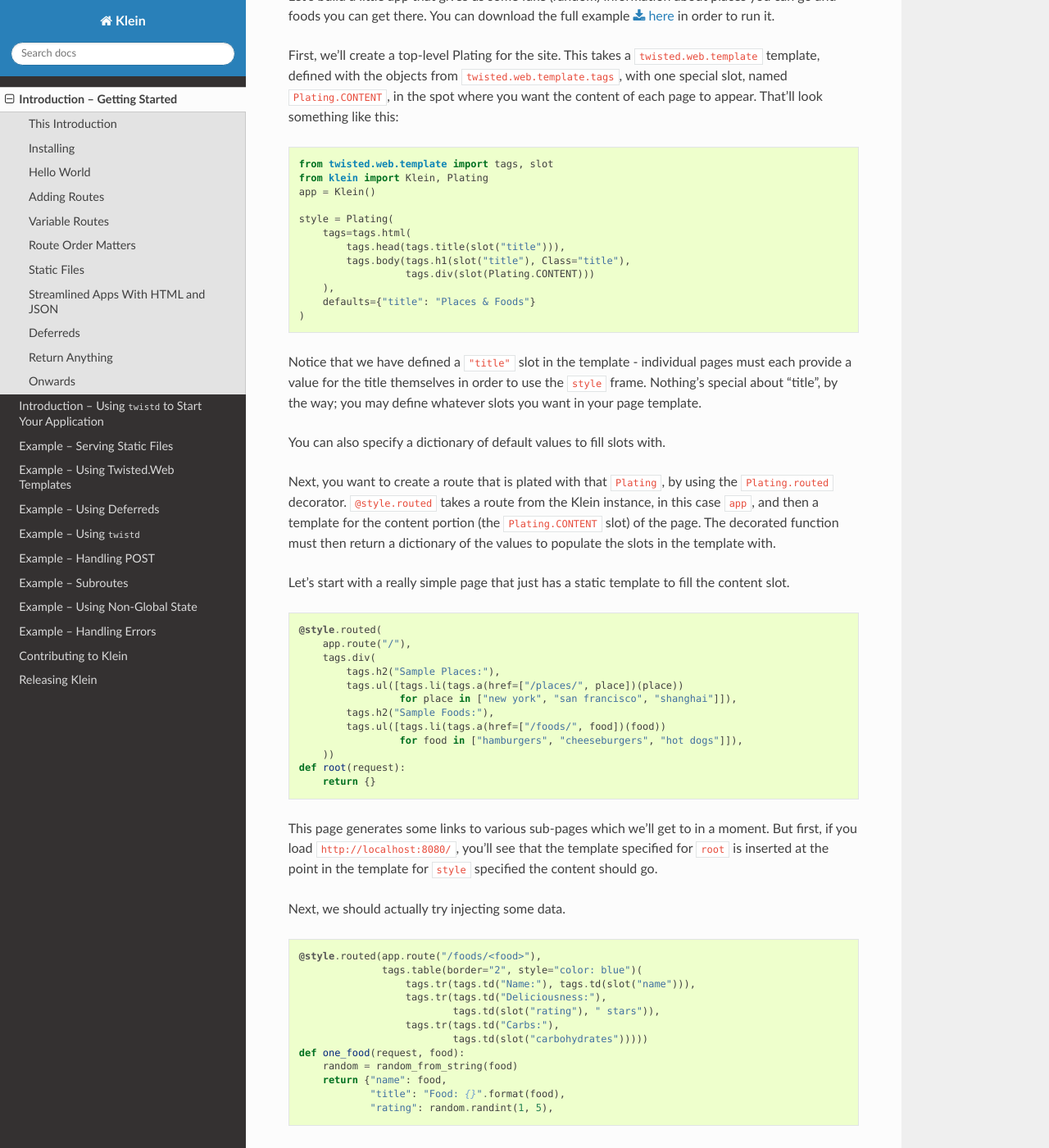
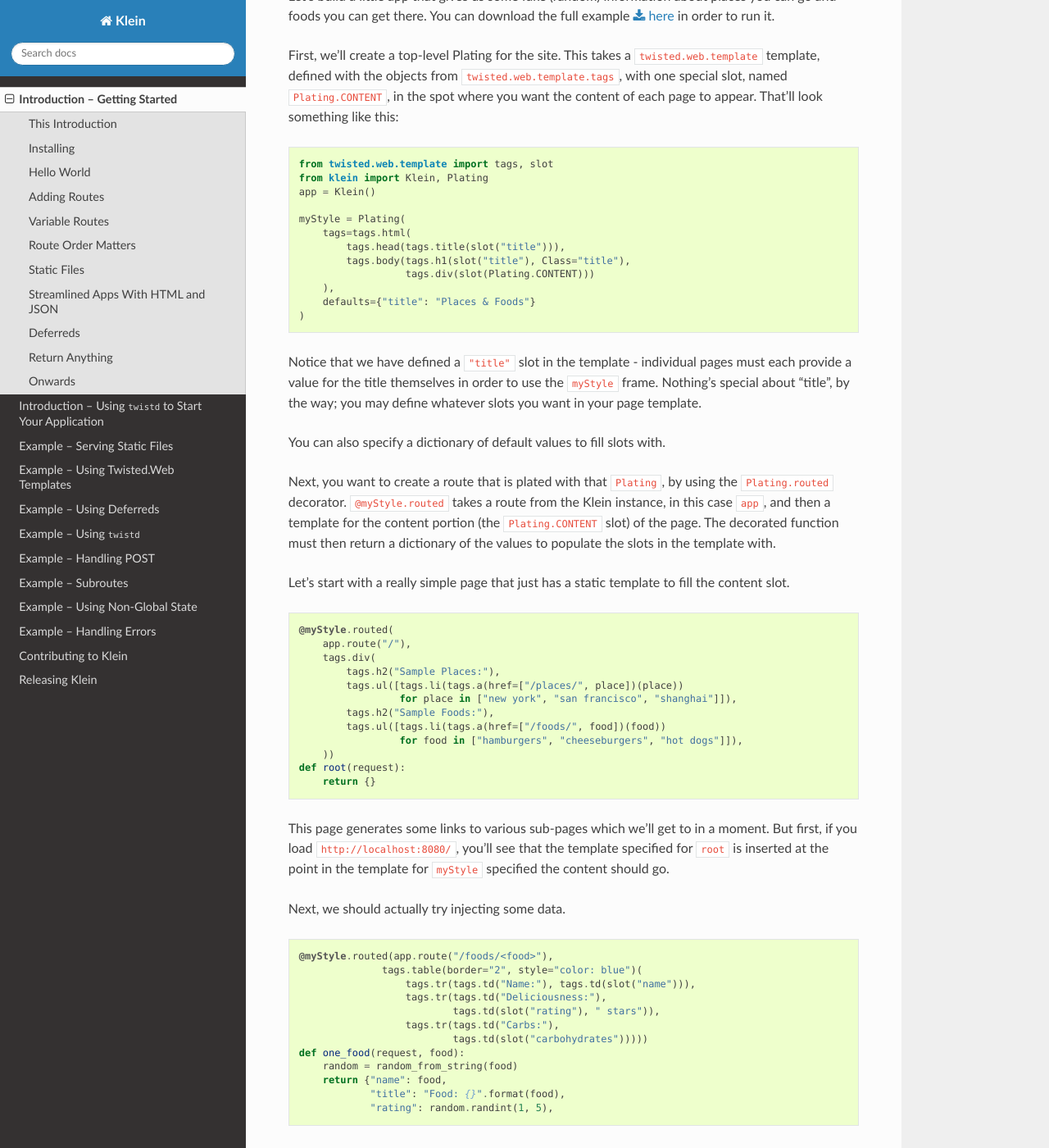
Before and after one commit to twisted/klein, a Sphinx documentation site: the page built from docs/introduction/1-gettingstarted.rst, in a window 1280 px wide and 1400 px high, scrolled down 3698 px. Shown: the whole window at 82% size. Built offline with Sphinx 7.4.7 and the Read the Docs theme 2.0.0, drawn with Linux system fonts in a browser that asks for light colours; the version number could not be read and is left out.

Commit message:
style -> myStyle

```diff
--- a/docs/introduction/1-gettingstarted.rst
+++ b/docs/introduction/1-gettingstarted.rst
@@ -130,13 +130,13 @@ appear.  That'll look something like this:
 
 Notice that we have defined a ``"title"`` slot in the template - individual
 pages must each provide a value for the title themselves in order to use the
-``style`` frame.  Nothing's special about "title", by the way; you may define
+``myStyle`` frame.  Nothing's special about "title", by the way; you may define
 whatever slots you want in your page template.
 
 You can also specify a dictionary of default values to fill slots with.
 
 Next, you want to create a route that is plated with that ``Plating``, by using
-the ``Plating.routed`` decorator.  ``@style.routed`` takes a route from the
+the ``Plating.routed`` decorator.  ``@myStyle.routed`` takes a route from the
 Klein instance, in this case ``app``, and then a template for the content
 portion (the ``Plating.CONTENT`` slot) of the page.  The decorated function
 must then return a dictionary of the values to populate the slots in the
@@ -151,7 +151,7 @@ the content slot.
 This page generates some links to various sub-pages which we'll get to in a
 moment.  But first, if you load ``http://localhost:8080/``, you'll see that the
 template specified for ``root`` is inserted at the point in the template for
-``style`` specified the content should go.
+``myStyle`` specified the content should go.
 
 Next, we should actually try injecting some data.
 
--- a/docs/introduction/codeexamples/html.py
+++ b/docs/introduction/codeexamples/html.py
@@ -14,7 +14,7 @@ from twisted.web.template import tags, slot
 from klein import Klein, Plating
 app = Klein()
 
-style = Plating(
+myStyle = Plating(
     tags=tags.html(
         tags.head(tags.title(slot("title"))),
         tags.body(tags.h1(slot("title"), Class="title"),
@@ -23,7 +23,7 @@ style = Plating(
     defaults={"title": "Places & Foods"}
 )
 
-@style.routed(
+@myStyle.routed(
     app.route("/"),
     tags.div(
         tags.h2("Sample Places:"),
@@ -36,7 +36,7 @@ style = Plating(
 def root(request):
     return {}
 
-@style.routed(app.route("/foods/<food>"),
+@myStyle.routed(app.route("/foods/<food>"),
               tags.table(border="2", style="color: blue")(
                   tags.tr(tags.td("Name:"), tags.td(slot("name"))),
                   tags.tr(tags.td("Deliciousness:"),
@@ -50,7 +50,7 @@ def one_food(request, food):
             "rating": random.randint(1, 5),
             "carbohydrates": random.randint(0, 100)}
 
-@style.routed(
+@myStyle.routed(
     app.route("/places/<place>"),
     tags.div(style="color: green")(
         tags.h1("Place: ", slot("name")),
```
